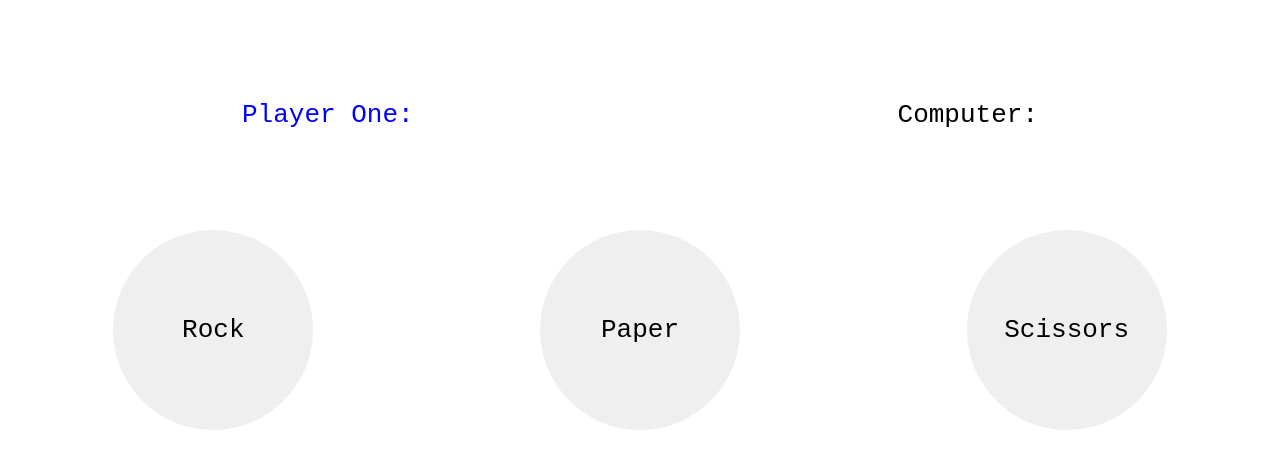
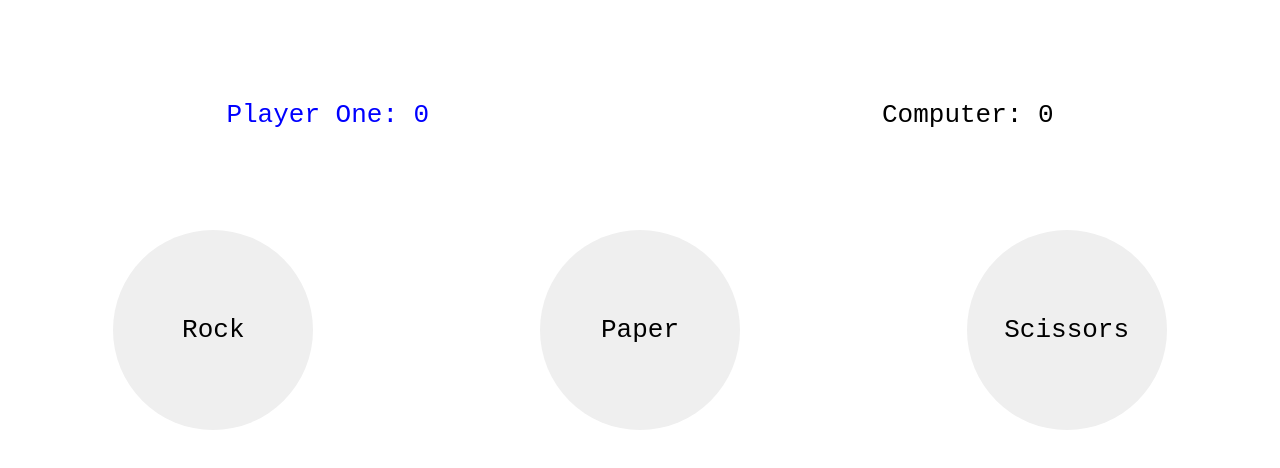
Before and after one commit to jevaughnvick/rps2, a plain HTML site: page index.html in a window 1280 px wide. Shown: the part 270-738 px from the top of the page. Drawn offline with Linux system fonts and the light colour scheme.

Commit message:
set scores to zero

```diff
--- a/index.html
+++ b/index.html
@@ -15,8 +15,8 @@
                 First to win 5 rounds, Wins the game!
             </div>
             <div class="second-screen">
-                <div class="child-one" style="color: blue">Player One:</div>
-                <div class="child-two">Computer:</div>
+                <div class="child-one" style="color: blue">Player One: 0</div>
+                <div class="child-two">Computer: 0</div>
             </div>
         </div>
         <div class="button-cont">
```
